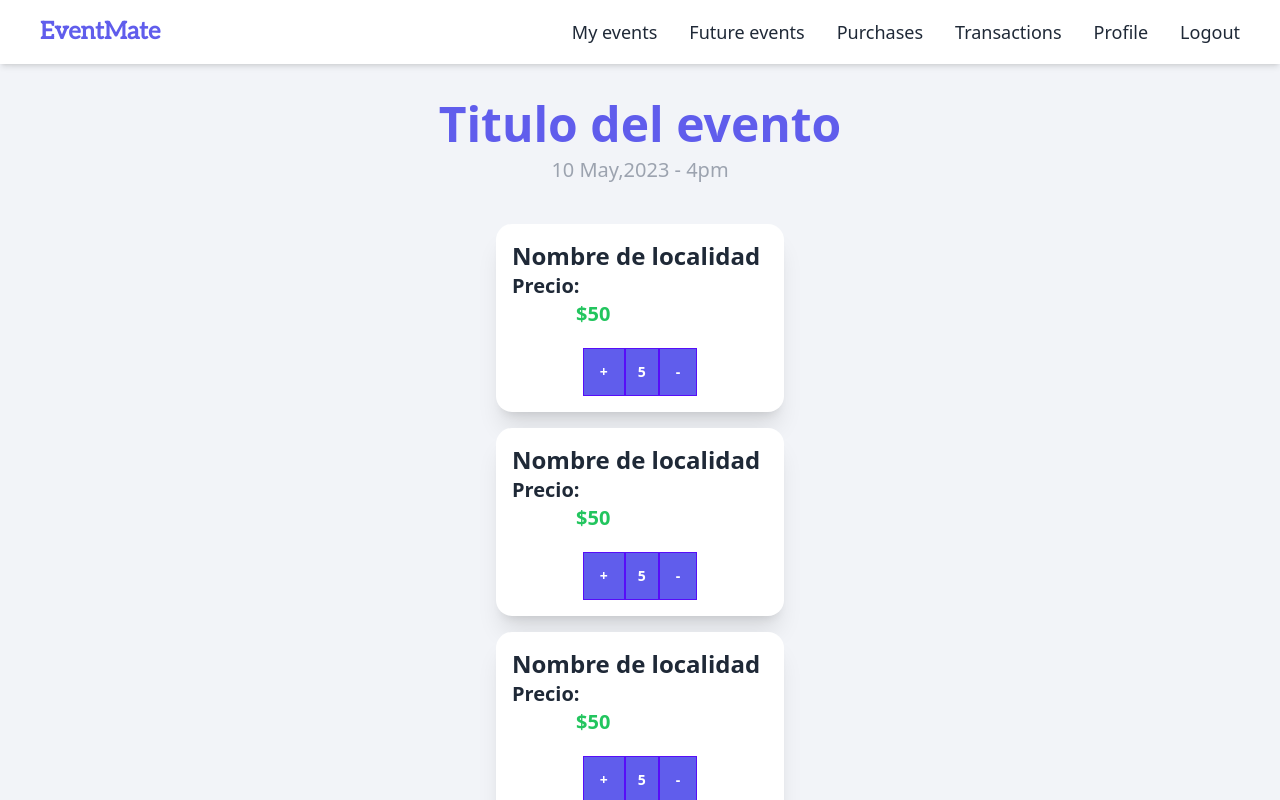
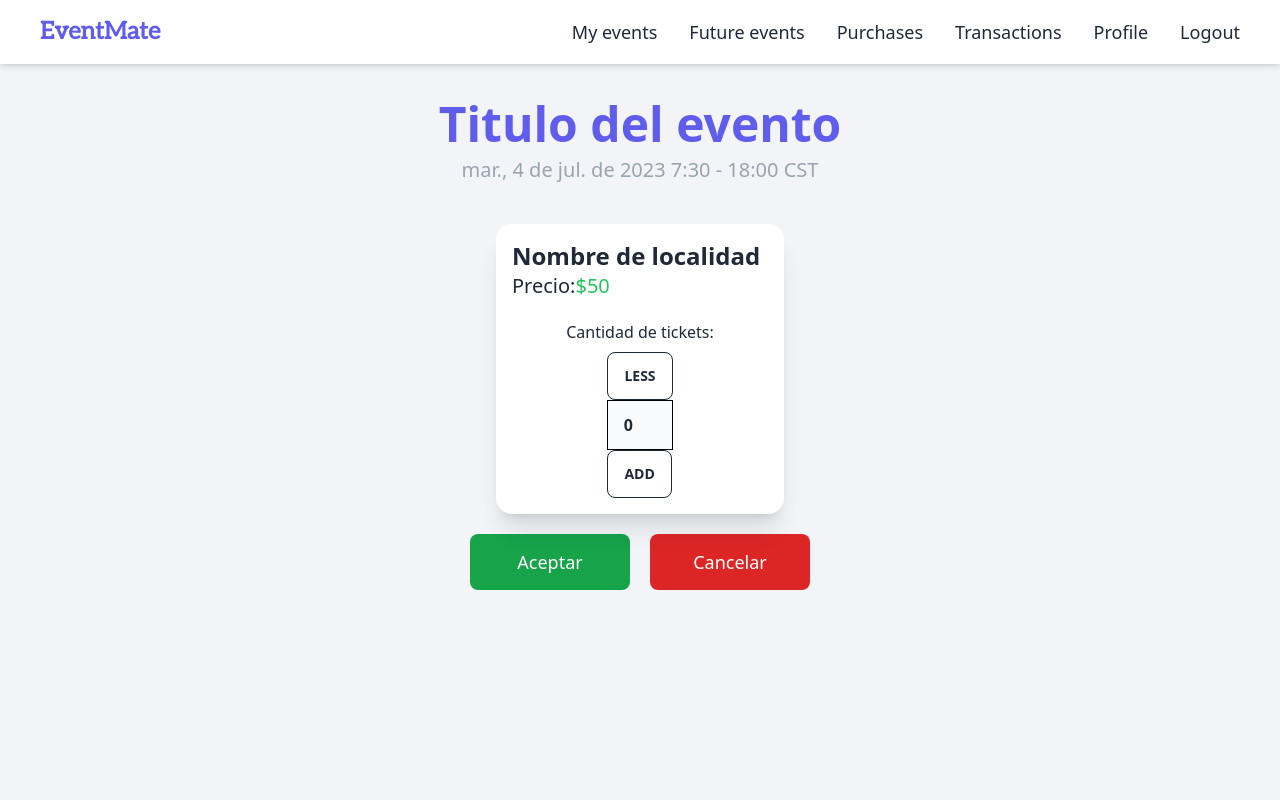
Before and after one commit to fmel025/test-deploy, a React (Vite) app in the folder Client/: page /purchaseticket in a window 1280 px wide. Built offline with nearby package versions, Linux system fonts and the light colour scheme.

Commit message:
:lipstick: Upgrade purchase ticket behavior
Upgraded views and cards related to purchase ticket, also removed unnecessary code

```diff
--- a/Client/src/components/Cards/PurchaseTicketCard.jsx
+++ b/Client/src/components/Cards/PurchaseTicketCard.jsx
@@ -1,14 +1,41 @@
 import CountersButton from "../Buttons/CounterButtons";
+import { useState } from "react";
 
 const PurchaseTicketCard = () => {
+
+    const [count, setCount] = useState(0);
+
+    const handleAdd = () => {
+        setCount(() => count + 1);
+    }
+
+    const handleLess = () => {
+        if (count > 0) {
+            setCount(() => count - 1);
+        }
+    }
+
     return (
         <div className="card w-72  bg-base-100 shadow-xl">
             <div className="card-body p-4 gap-0">
                 <h2 className="card-title text-2xl">Nombre de localidad</h2>
-                <h2 className="font-bold text-xl">Precio:</h2>
-                <h2 className="font-bold ml-16 text-green-500 text-xl">$50</h2>
-                <div className="card-actions justify-center items-center mt-5">
-                    <CountersButton/>
+                <div className="flex flex-row">
+                    <h2 className="text-xl gap-0">Precio:</h2>
+                    <h2 className="text-green-500 text-xl">$50</h2>
+                </div>
+                <p className="mx-auto mt-5">Cantidad de tickets:</p>
+                <div className="card-actions justify-center items-center mt-2">
+                    <div className="join rounded">
+                        <button
+                        className="btn btn-outline join-item"
+                        onClick={handleLess}>Less</button>
+                        <div className="bg-slate-50 border border-black text-center rounded-none">
+                            <p className="w-3/12 join-item m-3 font-bold">{count}</p>
+                        </div>
+                        <button
+                        className="btn btn-outline join-item"
+                        onClick={handleAdd}>Add</button>
+                    </div>
                 </div>
             </div>
 
--- a/Client/src/components/Cards/TierCard.jsx
+++ b/Client/src/components/Cards/TierCard.jsx
@@ -1,19 +1,23 @@
 import { Link } from "react-router-dom"
 
 const EventCard = () => {
-    return(
-        <Link to='/purchaseticket' className='bg-white cursor-pointer w-64 h-48 rounded-lg shadow-xl hover:shadow-2xl'>
+  return (
+    <Link to='/purchaseticket' className='bg-white cursor-pointer w-64 h-fit rounded-lg shadow-xl hover:shadow-2xl'>
 
-          <div className='m-4 p-2'>
-            <h1 className='text-2xl font-bold text-main'>Localidad</h1>
-            <p className='mt-2 text-lg font-medium'>Precio</p>
-            <p className='ml-5 text-base font-medium text-green-500'>$120</p>
-            <p className='mt-1 text-lg font-medium'>Cupos</p>
-            <p className='ml-5 text-base font-medium'>50</p>
+      <div className='m-4 p-2'>
+        <h1 className='text-2xl font-bold text-main'>Localidad</h1>
+        <div className="flex flex-row gap-1">
+          <p className='font-medium'>Precio</p>
+          <p className='font-medium text-green-500'>$200</p>
+        </div>
+        <div className="flex flex-row gap-1">
+          <p className='font-medium'>Cupos</p>
+          <p className='font-medium text-green-500'>50</p>
+        </div>
 
-          </div>
-      </Link>
-    )
+      </div>
+    </Link>
+  )
 }
 
 export default EventCard
--- a/Client/src/pages/Events/EventDetails.jsx
+++ b/Client/src/pages/Events/EventDetails.jsx
@@ -63,8 +63,8 @@ function EventDetails() {
             </div>
           </div>
         </div>
-        <h2 className="text-main text-xl font-bold">Tickets en venta</h2>
-        <div className="grid grid-cols-1 gap-16 my-5 ">
+        <h2 className="text-main text-4xl font-bold">Tickets en venta</h2>
+        <div className="flex flex-wrap gap-5 my-5 mx-24 items-center justify-center">
           <TierCard />
           <TierCard />
           <TierCard />
--- a/Client/src/pages/Misc/PurchaseTicket.jsx
+++ b/Client/src/pages/Misc/PurchaseTicket.jsx
@@ -12,10 +12,8 @@ function PurchaseTicket() {
         <>
           <Layout>
           <h1 className="text-2xl lg:text-5xl font-bold text-main mt-5 mb-2 text-center">Titulo del evento</h1>
-          <h2 className="text-xl  text-gray-400 mb-10">10 May,2023 - 4pm</h2>
+          <h2 className="text-xl  text-gray-400 mb-10">mar., 4 de jul. de 2023 7:30 - 18:00 CST</h2>
           <div className="flex flex-col gap-4 mb-5 w-full items-center">
-            <PurchaseTicketCard/>
-            <PurchaseTicketCard/>
             <PurchaseTicketCard/>
           </div>
           <div className="w-full flex flex-row justify-center gap-2 md:gap-5 ">
```
